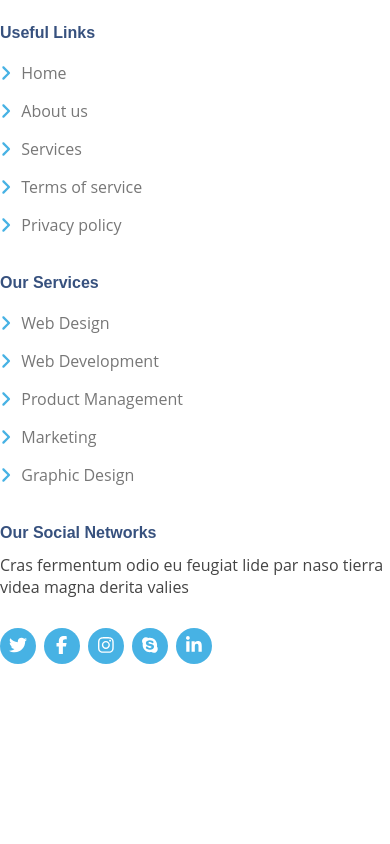
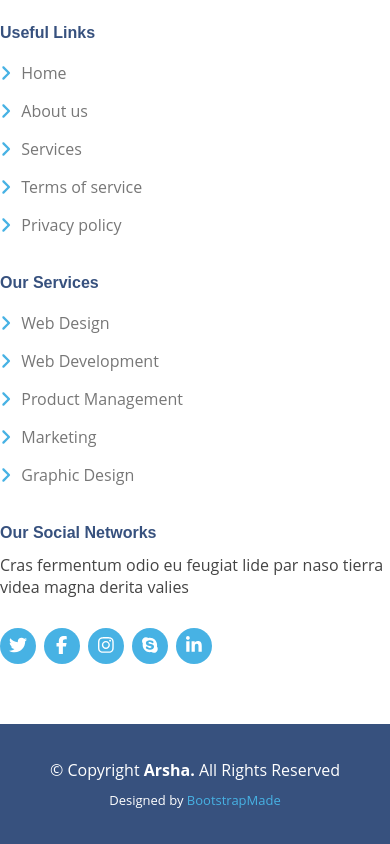
Before and after one commit to phuonghight/HIT-Reacjs-2023, a React (Create React App) app: page / in a window 390 px wide. Shown: the part 4726-5570 px from the top of the page. Before the commit the page ends 5450 px from the top, so only its background shows below. Built offline with nearby package versions, Linux system fonts and the light colour scheme.

Commit message:
completed footer bottom and footer

```diff
--- a/src/components/Footer/Footer.jsx
+++ b/src/components/Footer/Footer.jsx
@@ -1,4 +1,5 @@
 import React from "react";
+import FooterBottom from "./FooterBottom";
 import FooterNewsletter from "./FooterNewsletter";
 import FooterTop from "./FooterTop";
 
@@ -7,6 +8,7 @@ const Footer = () => {
     <footer className="footer">
       <FooterNewsletter />
       <FooterTop />
+      <FooterBottom />
     </footer>
   );
 };
--- /dev/null
+++ b/src/components/Footer/FooterBottom.css
@@ -0,0 +1,34 @@
+.footer-bottom {
+  padding-top: 30px;
+  padding-bottom: 30px;
+  color: #fff;
+  background-color: #37517e;
+}
+
+.footer-bottom .container {
+  display: flex;
+  justify-content: space-between;
+}
+
+.footer-bottom .credits {
+  font-size: 13px;
+}
+
+.footer-bottom .credits a {
+  transition: 0.3s;
+  color: #47b2e4;
+}
+
+.footer-bottom .credits a:hover {
+  color: #73c5eb;
+}
+
+@media screen and (max-width: 768px) {
+  .footer-bottom .container {
+    flex-direction: column;
+    align-items: center;
+  }
+  .footer-bottom .container div {
+    margin: 5px 0;
+  }
+}
--- /dev/null
+++ b/src/components/Footer/FooterBottom.jsx
@@ -0,0 +1,22 @@
+import React from "react";
+import "./FooterBottom.css";
+
+const FooterBottom = () => {
+  return (
+    <div className="footer-bottom">
+      <div className="container">
+        <div className="copyright">
+          {"© Copyright "}
+          <strong>{"Arsha."}</strong>
+          {" All Rights Reserved "}
+        </div>
+        <div className="credits">
+          {" Designed by "}
+          <a href="#">{"BootstrapMade"}</a>
+        </div>
+      </div>
+    </div>
+  );
+};
+
+export default FooterBottom;
--- a/src/components/Footer/FooterLinks.jsx
+++ b/src/components/Footer/FooterLinks.jsx
@@ -3,7 +3,6 @@ import { FontAwesomeIcon } from "@fortawesome/react-fontawesome";
 import "./FooterLinks.css";
 
 function FooterLinks({ data }) {
-  console.log(data);
   return (
     <div className="footer-links">
       <h4>{data.title}</h4>
--- a/src/components/Header/Header.css
+++ b/src/components/Header/Header.css
@@ -25,7 +25,7 @@
 
 @media screen and (max-width: 767px) {
   .container {
-    max-width: 100vvw;
+    max-width: 100vw;
     margin: 0;
   }
 }
```
